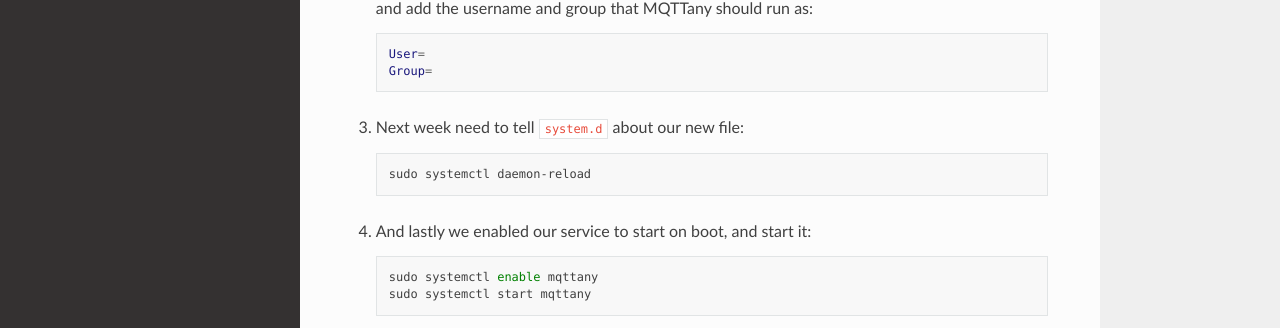
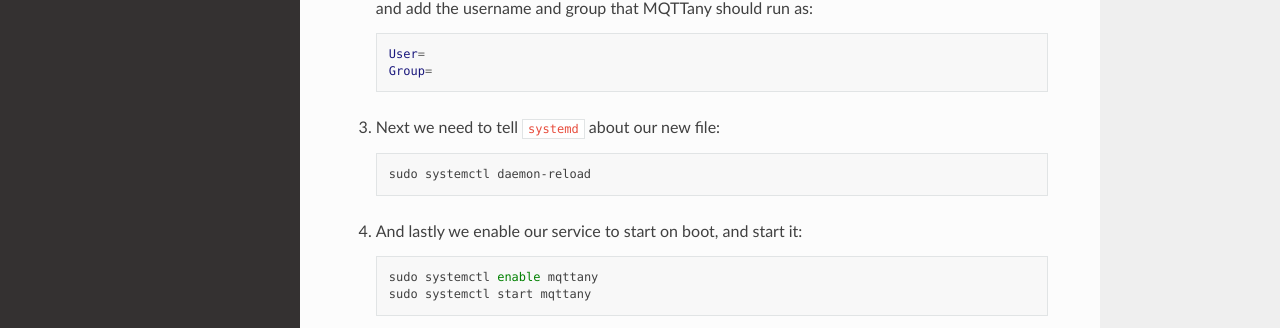
Before and after one commit to CrazyIvan359/mqttany, a Sphinx documentation site: the page built from source/launch.rst, in a window 1280 px wide and 1294 px high. Shown: the part 686-1014 px from the top of the window. Built offline with Sphinx 7.4.7 and the Read the Docs theme 2.0.0, drawn with Linux system fonts in a browser that asks for light colours.

Commit message:
v0.10.1 fix typos in launch.rst

```diff
--- a/source/launch.rst
+++ b/source/launch.rst
@@ -37,13 +37,13 @@ Linux (including Raspbian).
         User=
         Group=
 
-#.  Next week need to tell ``system.d`` about our new file:
+#.  Next we need to tell ``systemd`` about our new file:
 
     .. code-block:: shell
 
         sudo systemctl daemon-reload
 
-#.  And lastly we enabled our service to start on boot, and start it:
+#.  And lastly we enable our service to start on boot, and start it:
 
     .. code-block:: shell
 
```
